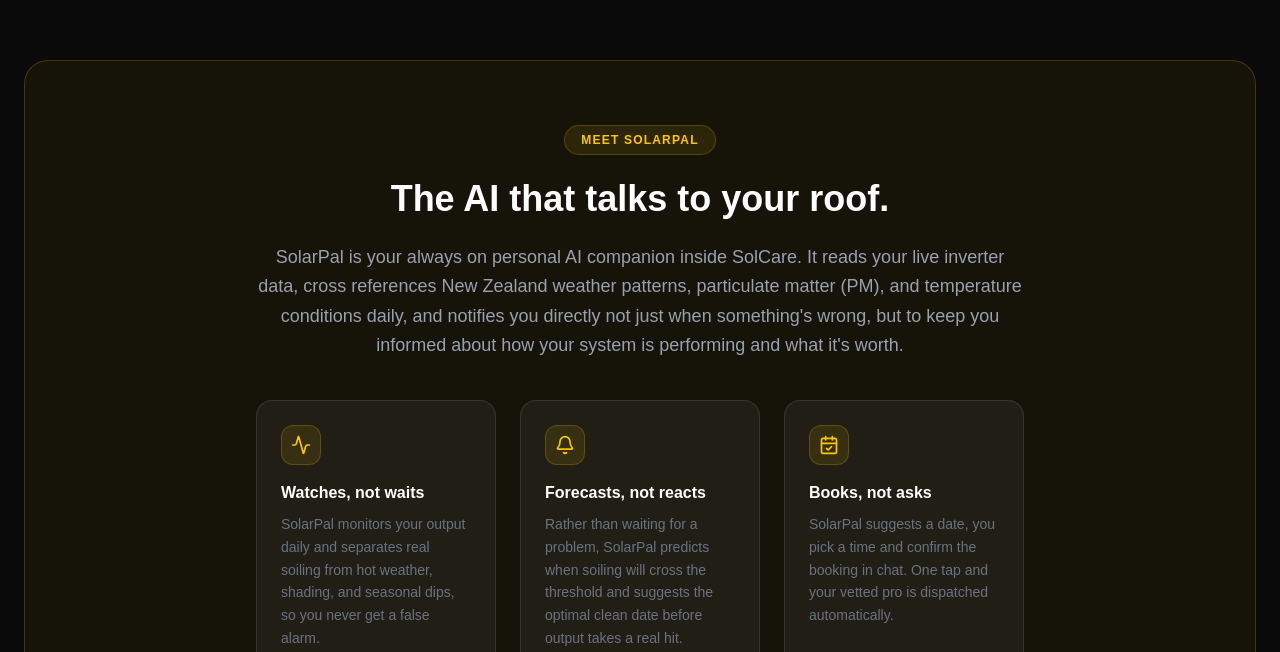
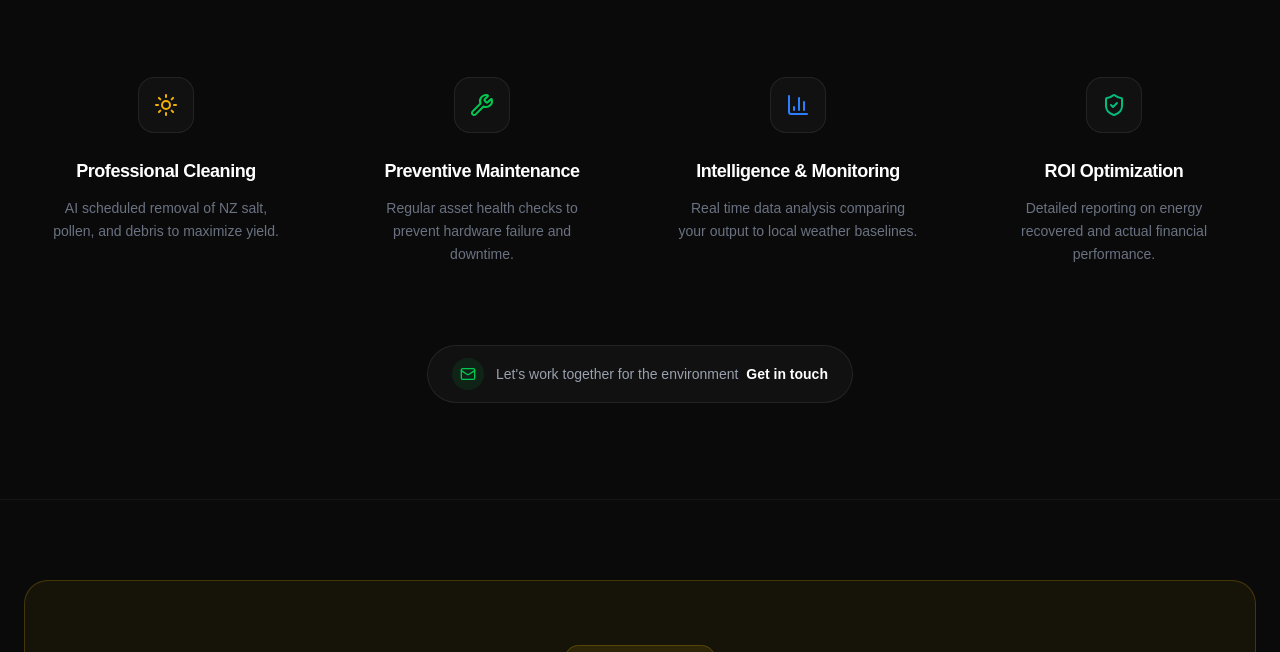
Before and after one commit to nungatung/SolCare, a Next.js app: page / in a window 1280 px wide. Shown: the part 988-1640 px from the top of the page. Built offline with nearby package versions, Linux system fonts and the light colour scheme.

Commit message:
Updated the dropdown menu functionality

```diff
--- /dev/null
+++ b/components/ServicePillars.tsx
@@ -0,0 +1,79 @@
+import { motion } from "framer-motion";
+import { Sun, Wrench, BarChart3, ShieldCheck, Mail } from "lucide-react";
+import Link from "next/link";
+
+const services = [
+  {
+    title: "Professional Cleaning",
+    desc: "AI scheduled removal of NZ salt, pollen, and debris to maximize yield.",
+    icon: <Sun className="w-6 h-6 text-yellow-500" />,
+  },
+  {
+    title: "Preventive Maintenance",
+    desc: "Regular asset health checks to prevent hardware failure and downtime.",
+    icon: <Wrench className="w-6 h-6 text-green-500" />,
+  },
+  {
+    title: "Intelligence & Monitoring",
+    desc: "Real time data analysis comparing your output to local weather baselines.",
+    icon: <BarChart3 className="w-6 h-6 text-blue-500" />,
+  },
+  {
+    title: "ROI Optimization",
+    desc: "Detailed reporting on energy recovered and actual financial performance.",
+    icon: <ShieldCheck className="w-6 h-6 text-emerald-500" />,
+  },
+];
+
+export default function ServicePillars() {
+  return (
+    <section className="px-6 py-24 max-w-7xl mx-auto border-y border-white/5">
+      {/* 4-Column Service Grid */}
+      <div className="grid grid-cols-1 md:grid-cols-2 lg:grid-cols-4 gap-8 mb-20">
+        {services.map((service, index) => (
+          <motion.div
+            key={service.title}
+            initial={{ opacity: 0, y: 20 }}
+            whileInView={{ opacity: 1, y: 0 }}
+            viewport={{ once: true }}
+            transition={{ delay: index * 0.1 }}
+            className="flex flex-col items-center text-center group"
+          >
+            {/* Icon Container with SolCare glow effect */}
+            <div className="w-14 h-14 rounded-2xl bg-white/[0.03] border border-white/8 flex items-center justify-center mb-6 group-hover:border-green-500/30 group-hover:bg-green-500/5 transition-all duration-300">
+              {service.icon}
+            </div>
+
+            <h3 className="text-white font-bold text-lg mb-3 tracking-tight">
+              {service.title}
+            </h3>
+
+            <p className="text-gray-500 text-sm leading-relaxed max-w-[240px]">
+              {service.desc}
+            </p>
+          </motion.div>
+        ))}
+      </div>
+
+      {/* Floating CTA Pill (SolCare version of your reference) */}
+      <motion.div
+        initial={{ opacity: 0, scale: 0.95 }}
+        whileInView={{ opacity: 1, scale: 1 }}
+        viewport={{ once: true }}
+        className="flex justify-center"
+      >
+        <Link
+          href="/contact"
+          className="inline-flex items-center gap-3 px-6 py-3 rounded-full bg-white/[0.03] border border-white/8 hover:border-green-500/40 hover:bg-white/[0.05] transition-all group"
+        >
+          <div className="w-8 h-8 rounded-full bg-green-500/10 flex items-center justify-center">
+            <Mail className="w-4 h-4 text-green-500" />
+          </div>
+          <span className="text-gray-400 text-sm font-medium group-hover:text-white transition-colors">
+            Let's work together for the environment <strong className="text-white ml-1">Get in touch</strong>
+          </span>
+        </Link>
+      </motion.div>
+    </section>
+  );
+}
--- a/src/app/page.tsx
+++ b/src/app/page.tsx
@@ -9,6 +9,7 @@
 import { useState } from 'react';
 import Link from 'next/link';
 import HeroImageCarousel from "../../components/HeroImageCarousel";
+import ServicePillars from '../../components/ServicePillars';
 
 const features = [
   "SolarPal - Your Personal Solar Companion",
@@ -55,7 +56,7 @@
 
       {/* Navbar */}
       <div className="relative z-50">
-        <nav className="p-6 flex justify-between items-center max-w-7xl mx-auto">
+        <nav className="p-6 flex justify-between items-center max-w-7xl mx-auto relative z-50">
           <div className="flex items-center gap-3">
             {/* 1. The Yellow Lightbulb Icon */}
             <div className="relative w-20 h-20 flex-shrink-0 -mt-20 -ml-10 -mr-12">
@@ -81,15 +82,18 @@
           {/* Mobile Menu Button */}
           <button
             onClick={() => setIsMenuOpen(!isMenuOpen)}
-            className="text-white p-2 md:hidden -mt-14 transition-all active:scale-95"
+            className="text-white p-2 md:hidden -mt-14 transition-all active:scale-100 relative z-[100]"
             aria-label="Toggle Mobile Menu"
+
           >
             {isMenuOpen ? (
-              <X className="w-7 h-7" />
+              <X className="w-7 h-7 text-gray-400 hover:text-white" />
             ) : (
               <Menu className="w-7 h-7" />
             )}
           </button>
+
+
 
           {/* Desktop Nav links */}
           <div className="hidden md:flex items-center gap-6">
@@ -115,9 +119,17 @@
           </div>
         </nav>
 
-        {/* Mobile Menu Panel */}
+        {/* Mobile Menu Panel & Backdrop */}
         {isMenuOpen && (
-          <div className="md:hidden absolute top-[45px] left-0 right-0 p-6 z-50 bg-[#121212]/95 backdrop-blur-md border-t border-b border-neutral-800 rounded-b-xl shadow-2xl flex flex-col gap-6 text-center animate-in fade-in slide-in-from-top-2 duration-200">
+          <>
+            {/* 1. Transparent Backdrop to catch "clicks outside" */}
+            <div
+              className="fixed inset-0 z-40 bg-black/40 backdrop-blur-[2px] md:hidden"
+              onClick={() => setIsMenuOpen(false)}
+            />
+
+            {/* 2. Menu Panel */}
+            <div className="md:hidden absolute top-[45px] left-0 right-0 p-6 z-50 bg-[#0E0E0E]/95 backdrop-blur-xl border-t border-b border-neutral-800 rounded-b-2xl shadow-2xl flex flex-col gap-6 text-center animate-in fade-in slide-in-from-top-4 duration-300">
               <Link
                 href="/blog"
                 className="py-2 text-lg text-gray-400 hover:text-white transition-colors font-medium"
@@ -141,6 +153,7 @@
                 Get in Touch
               </a>
             </div>
+          </>
         )}
       </div>
 
@@ -168,10 +181,9 @@
               transition={{ delay: 0.2 }}
               className="text-gray-400 text-lg md:text-xl mb-6 leading-relaxed"
             >
-              NZ's salt, pollen, and dust steal 10-30% of your solar output.
-              SolarPal, your AI companion that monitors your system around the clock,
-              forecasts the perfect time to clean, and books a vetted pro on your behalf.
-              All you need to do is confirm.
+              Protect and maximize your solar investment with SolCare.
+              We ensure that your solar panels operate at optimal effiency with our smart AI Powered
+              montoring, preventive maintenance and professional cleaning.
             </motion.p>
 
             {/* SolarPal intro pill */}
@@ -200,6 +212,8 @@
 
         </div>
       </section>
+
+      <ServicePillars/>
 
       {/* Solar Pal Feature Highlight Section */}
       <section className="px-6 py-20 max-w-7xl mx-auto">
@@ -374,8 +388,7 @@
       <section className="px-6 py-20 max-w-7xl mx-auto">
         <div className="max-w-2xl mx-auto">
           <div className="text-center mb-10">
-            <h2 className="text-2xl md:text-3xl font-bold mb-3">What SolarPal actually sounds like</h2>
-            <p className="text-gray-500 text-sm">Real messages. Plain English. No fluff.</p>
+            <h2 className="text-2xl md:text-3xl font-bold mb-3">Real notifications. Plain English. No fluff.</h2>
           </div>
 
           <div className="space-y-4">
@@ -506,7 +519,6 @@
       {/* FOOTER */}
             <footer className="px-6 py-12 max-w-7xl mx-auto flex flex-col md:flex-row items-center justify-between gap-4">
                 <div className="flex items-center gap-6">
-                    <Link href="/" className="text-sm text-gray-600 hover:text-white transition-colors">Home</Link>
                     <Link href="/blog" className="text-sm text-gray-600 hover:text-white transition-colors">Blog</Link>
                     <Link href="/about" className="text-sm text-gray-600">About</Link>
                     <a
@@ -514,7 +526,7 @@
                     className="flex items-center gap-1 text-m text-gray-400 hover:text-white transition-colors"
                     >
                     <Mail className="w-6 h-5" />
-                    Get in Touch
+                    solcare.info@gmail.com
                     </a>
                 </div>
                 <div className="flex flex-col items-center gap-4">
```
Also changed, not shown: src/app/about/page.tsx (+20 -9 lines), src/app/blog/page.tsx (+30 -6 lines). Lines whose indentation alone changed are shown as unchanged.
